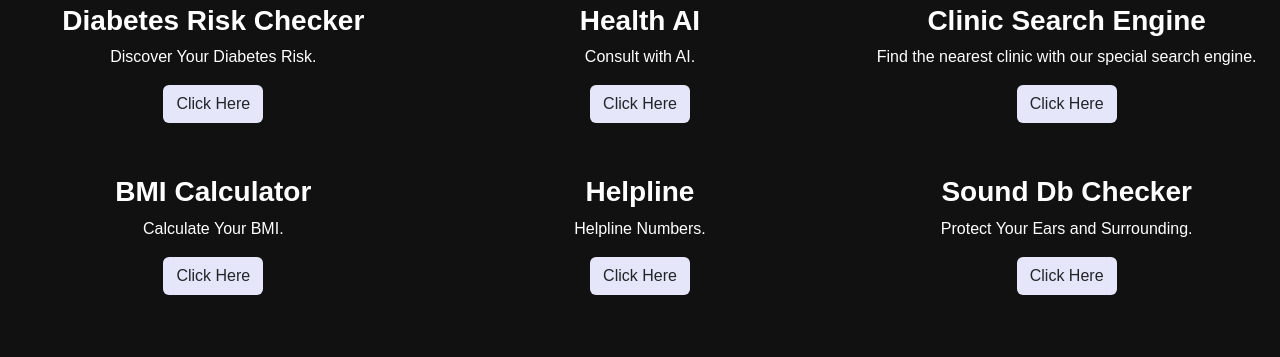
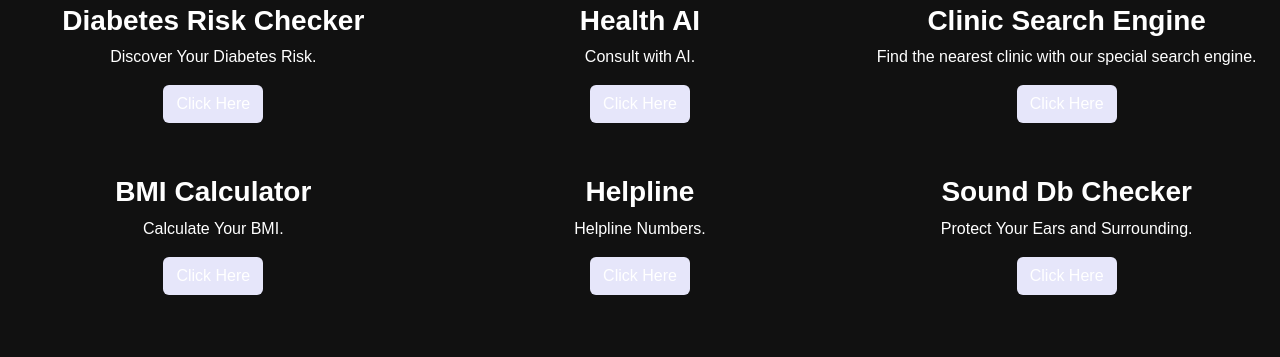
Before and after one commit to saishinkar2/healthainexus, a website: page index.html in a window 1280 px wide. Both pictures are taken after a click on the checkbox "Dark Mode". Shown: the part 369-726 px from the top of the page. Drawn offline with nearby package versions, Linux system fonts and the light colour scheme.

Commit message:
Changes to check

```diff
--- a/dark.js
+++ b/dark.js
@@ -63,7 +63,6 @@ $(function () {
 
   });
   $("#hm-footer").load("footer.html");
-
 document.getElementById("darkSwitch").addEventListener("click", () => {
   setTimeout(() => {
     DarkModeToggle()
@@ -74,51 +73,113 @@ document.getElementById("darkSwitch").addEventListener("click", () => {
 
 function DarkModeToggle() {
   const darkSwitch = localStorage.getItem("darkSwitch");
-  const navLinks = document.querySelectorAll(".nav-link");
-  const img = document.querySelectorAll(".img-fluid")
-  const links = document.querySelectorAll(".github-profile")
+  const elementsToToggle = {
+    navLinks: document.querySelectorAll(".nav-link"),
+    chatContainer: document.querySelectorAll("#user-input"),
+    messages: document.querySelectorAll("div#messages"),
+    forms: document.querySelectorAll("div#chat-form"),
+    img: document.querySelectorAll(".img-fluid"),
+    links: document.querySelectorAll(".github-profile"),
+    table: document.getElementById("table"),
+    drpdwn: document.getElementById("drpdwn"),
+    allLinks: document.querySelectorAll("a"),
+    textContainer: document.querySelectorAll(".text-container")
+  };
 
-  if (darkSwitch === null) {
-    img.forEach(el => {
-      el.setAttribute("src", "github-mark.svg")
-  })
-  links.forEach(element => {
-    element.classList.remove("text-white")
-  })
-    navLinks.forEach(element => {
-      try {
-
-        document.getElementById("table").classList.remove("table-dark")
-      } catch (error) {
-
-      }
-      element.classList.remove("text-white");
-      document.getElementById("drpdwn").classList.remove("dropdown-menu-dark")
-    });
-    return false
-  } else if (darkSwitch === "dark"){
-    img.forEach(el => {
-        el.setAttribute("src", "github-mark-white.svg")
+// Function to apply dark mode classes
+  function applyDarkMode() {
+    elementsToToggle.textContainer.forEach(el => {
+      el.classList.add("bg-dark", "text-white")
     })
-
-    navLinks.forEach(element => {
-      try {
-        document.getElementById("table").classList.add("table-dark")
-      } catch (error) {
-        console.error(error)
-        console.log("above error may be caused cause there is no table in the page")
-      }
-      element.classList.add("text-white");
-      document.getElementById("drpdwn").classList.add("dropdown-menu-dark")
+    elementsToToggle.img.forEach(el => {
+      el.setAttribute("src", "github-mark-white.svg");
     });
 
-    links.forEach(element => {
-      element.classList.add("text-white")
+    elementsToToggle.forms.forEach(el => {
+      el.classList.add("bg-dark", "text-white");
+    });
+
+    elementsToToggle.chatContainer.forEach(el => {
+      el.classList.add("bg-dark", "text-white", "dropdown-menu-dark", "dropdown-item-dark");
+    });
+
+    elementsToToggle.messages.forEach(el => {
+      el.classList.add("bg-dark", "text-white", "dropdown-menu-dark", "dropdown-item-dark");
+    });
+
+    if (elementsToToggle.table) {
+      elementsToToggle.table.classList.add("table-dark");
+    }
+
+    if (elementsToToggle.drpdwn) {
+      elementsToToggle.drpdwn.classList.add("dropdown-menu-dark");
+    }
+
+    elementsToToggle.navLinks.forEach(el => {
+      el.classList.add("text-white");
+    });
+
+    elementsToToggle.allLinks.forEach(el => {
+      el.classList.add("text-white");
+    });
+
+    elementsToToggle.links.forEach(el => {
+      el.classList.add("text-white");
+    });
+    document.getElementById("lastUpdated").classList.add("text-white")
+    localStorage.setItem("darkSwitch", "dark");
+  }
+
+  // Function to remove dark mode classes
+  function removeDarkMode() {
+    elementsToToggle.textContainer.forEach(el => {
+      el.classList.remove("bg-dark", "text-white")
     })
-return true
+    elementsToToggle.img.forEach(el => {
+      el.setAttribute("src", "github-mark.svg");
+    });
+
+    elementsToToggle.forms.forEach(el => {
+      el.classList.remove("bg-dark", "text-white");
+    });
+
+    elementsToToggle.chatContainer.forEach(el => {
+      el.classList.remove("bg-dark", "text-white", "dropdown-menu-dark", "dropdown-item-dark");
+    });
+
+    elementsToToggle.messages.forEach(el => {
+      el.classList.remove("bg-dark", "text-white", "dropdown-menu-dark", "dropdown-item-dark");
+    });
+
+    if (elementsToToggle.table) {
+      elementsToToggle.table.classList.remove("table-dark");
+    }
+
+    if (elementsToToggle.drpdwn) {
+      elementsToToggle.drpdwn.classList.remove("dropdown-menu-dark");
+    }
+
+    elementsToToggle.navLinks.forEach(el => {
+      el.classList.remove("text-white");
+    });
+
+    elementsToToggle.allLinks.forEach(el => {
+      el.classList.remove("text-white");
+    });
+
+    elementsToToggle.links.forEach(el => {
+      el.classList.remove("text-white");
+    });
+    document.getElementById("lastUpdated").classList.remove("text-white")
+    localStorage.setItem("darkSwitch", "light");
+
 
   }
 
-
-
+  // Toggle dark mode based on the current state
+  if (darkSwitch === "dark") {
+    applyDarkMode();
+  } else {
+    removeDarkMode();
+  }
 }
```
Also changed, not shown: tips.html (+3 -3 lines).
